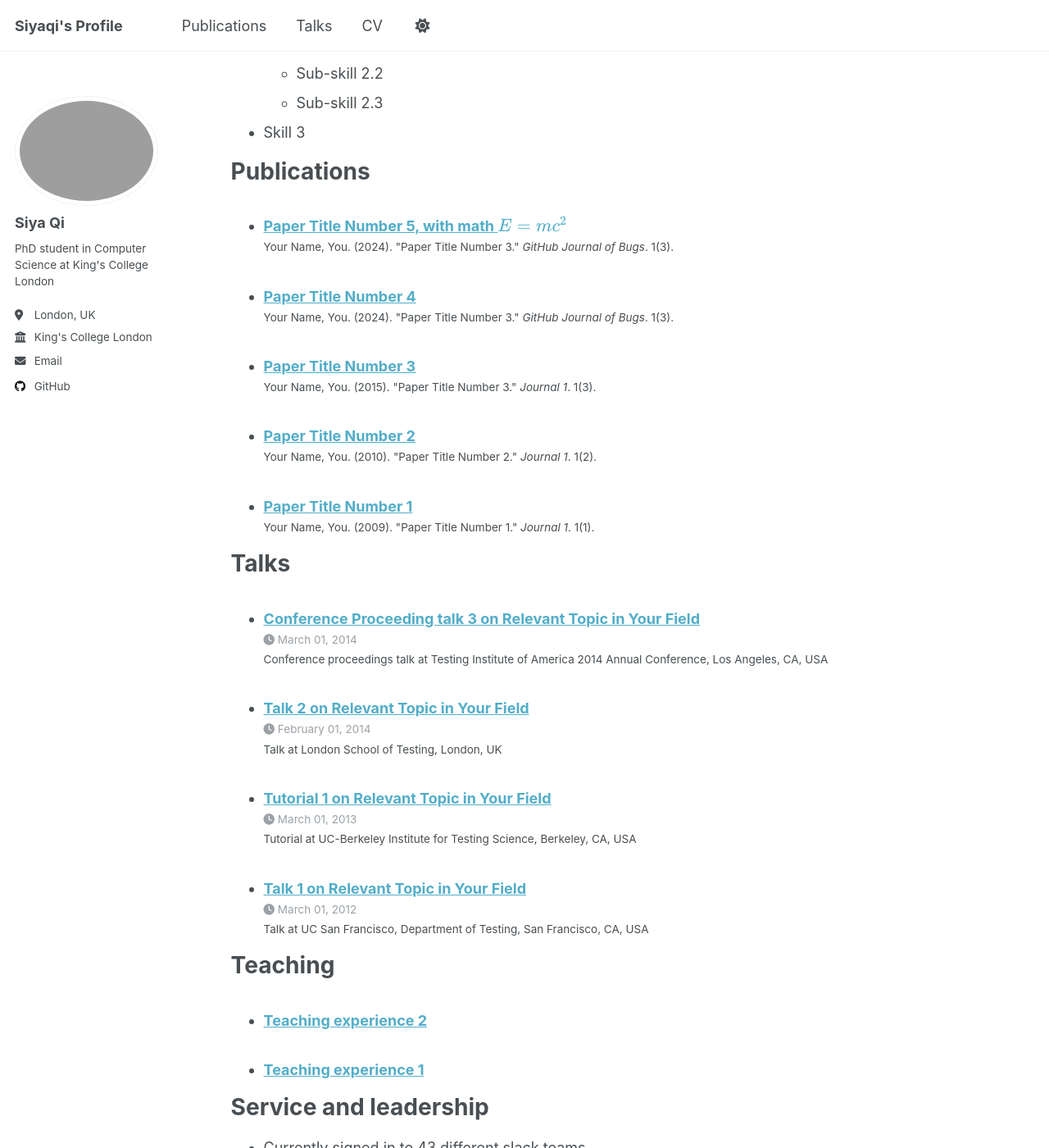
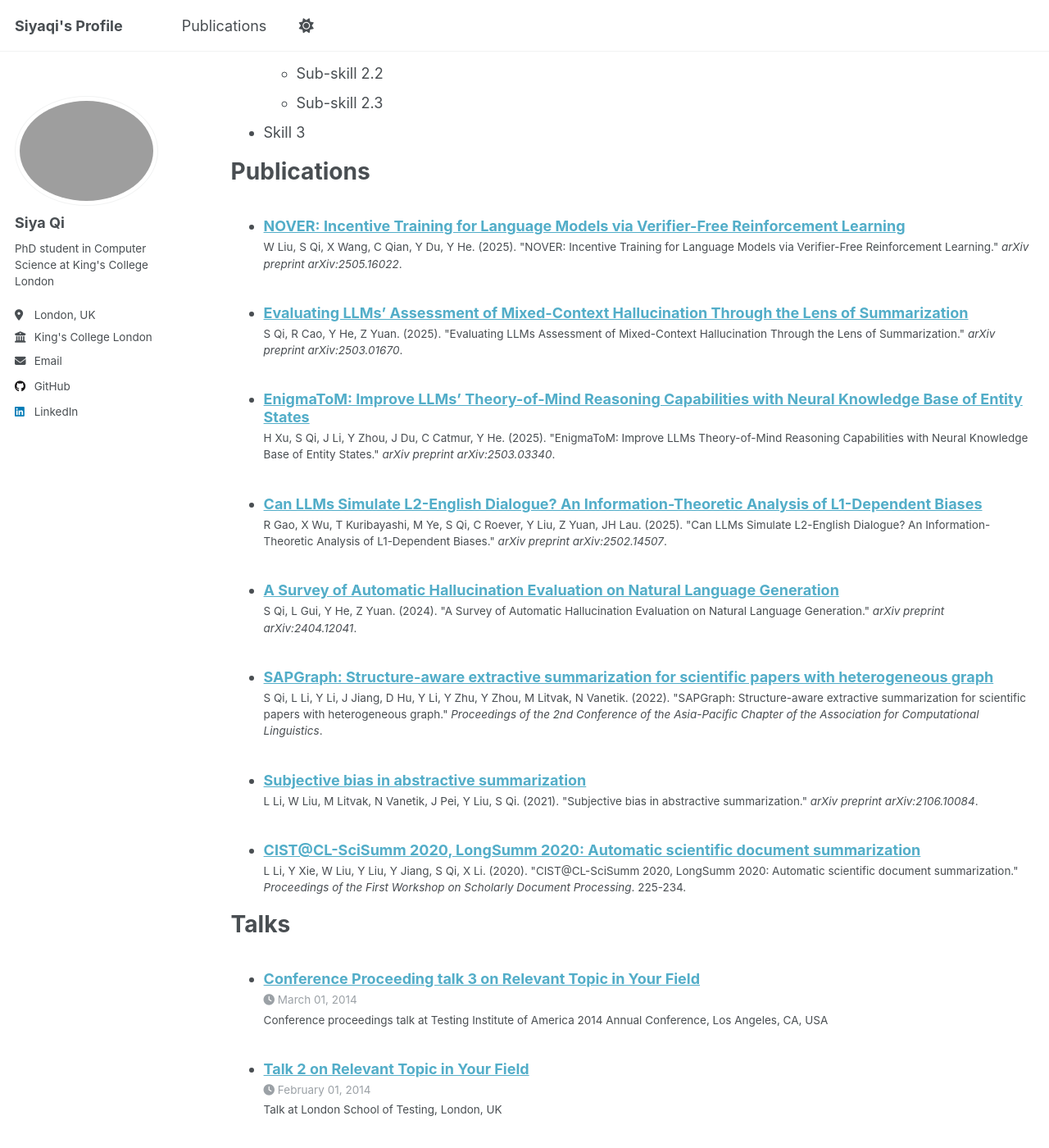
Before and after one commit to siyaqi/siyaqi.github.io, a Jekyll site: the page built from _pages/cv.md, in a window 1280 px wide and 1400 px high, scrolled down 887 px. Shown: the whole window at 82% size. Built offline with Jekyll 4.4.1, drawn with Linux system fonts in a browser that asks for light colours; a script that is not in the unit is left out.

Commit message:
update 2025-07-26-19-41

```diff
--- a/_config.yml
+++ b/_config.yml
@@ -61,7 +61,7 @@ author:
   keybase          : # Username
   instagram        : # Username
   lastfm           : # Username
-  linkedin         : # Username
+  linkedin         : "siya-qi" # Username
   mastodon         : # URL
   medium           : # URL
   pinterest        : # Username
--- a/_publications/2009-10-01-paper-title-number-1.md
+++ /dev/null
@@ -1,14 +0,0 @@
----
-title: "Paper Title Number 1"
-collection: publications
-category: manuscripts
-permalink: /publication/2009-10-01-paper-title-number-1
-excerpt: 'This paper is about the number 1. The number 2 is left for future work.'
-date: 2009-10-01
-venue: 'Journal 1'
-slidesurl: 'http://academicpages.github.io/files/slides1.pdf'
-paperurl: 'http://academicpages.github.io/files/paper1.pdf'
-bibtexurl: 'http://academicpages.github.io/files/bibtex1.bib'
-citation: 'Your Name, You. (2009). &quot;Paper Title Number 1.&quot; <i>Journal 1</i>. 1(1).'
----
-The contents above will be part of a list of publications, if the user clicks the link for the publication than the contents of section will be rendered as a full page, allowing you to provide more information about the paper for the reader. When publications are displayed as a single page, the contents of the above "citation" field will automatically be included below this section in a smaller font.
--- a/_publications/2010-10-01-paper-title-number-2.md
+++ /dev/null
@@ -1,14 +0,0 @@
----
-title: "Paper Title Number 2"
-collection: publications
-category: manuscripts
-permalink: /publication/2010-10-01-paper-title-number-2
-excerpt: 'This paper is about the number 2. The number 3 is left for future work.'
-date: 2010-10-01
-venue: 'Journal 1'
-slidesurl: 'http://academicpages.github.io/files/slides2.pdf'
-paperurl: 'http://academicpages.github.io/files/paper2.pdf'
-citation: 'Your Name, You. (2010). &quot;Paper Title Number 2.&quot; <i>Journal 1</i>. 1(2).'
----
-
-The contents above will be part of a list of publications, if the user clicks the link for the publication than the contents of section will be rendered as a full page, allowing you to provide more information about the paper for the reader. When publications are displayed as a single page, the contents of the above "citation" field will automatically be included below this section in a smaller font.
--- a/_publications/2015-10-01-paper-title-number-3.md
+++ /dev/null
@@ -1,14 +0,0 @@
----
-title: "Paper Title Number 3"
-collection: publications
-category: manuscripts
-permalink: /publication/2015-10-01-paper-title-number-3
-excerpt: 'This paper is about the number 3. The number 4 is left for future work.'
-date: 2015-10-01
-venue: 'Journal 1'
-slidesurl: 'http://academicpages.github.io/files/slides3.pdf'
-paperurl: 'http://academicpages.github.io/files/paper3.pdf'
-citation: 'Your Name, You. (2015). &quot;Paper Title Number 3.&quot; <i>Journal 1</i>. 1(3).'
----
-
-The contents above will be part of a list of publications, if the user clicks the link for the publication than the contents of section will be rendered as a full page, allowing you to provide more information about the paper for the reader. When publications are displayed as a single page, the contents of the above "citation" field will automatically be included below this section in a smaller font.
--- /dev/null
+++ b/_publications/2020-11-01-cist-cl-scisumm-2020-longsumm-2020.md
@@ -0,0 +1,15 @@
+---
+title: "CIST@CL-SciSumm 2020, LongSumm 2020: Automatic scientific document summarization"
+collection: publications
+category: conferences
+permalink: /publication/2020-11-01-cist-cl-scisumm-2020-longsumm-2020
+excerpt: 'Automatic scientific document summarization for CL-SciSumm 2020 and LongSumm 2020 shared tasks.'
+date: 2020-11-01
+venue: 'Proceedings of the First Workshop on Scholarly Document Processing'
+paperurl: 'https://aclanthology.org/2020.sdp-1.25/'
+citation: 'L Li, Y Xie, W Liu, Y Liu, Y Jiang, S Qi, X Li. (2020). &quot;CIST@CL-SciSumm 2020, LongSumm 2020: Automatic scientific document summarization.&quot; <i>Proceedings of the First Workshop on Scholarly Document Processing</i>. 225-234.'
+---
+
+This paper presents our participation in the CL-SciSumm 2020 and LongSumm 2020 shared tasks. We developed automatic scientific document summarization systems that participated in both competitions, focusing on extracting and generating summaries from scientific papers.
+
+The work addresses the challenges of automatic summarization for scientific documents, including the complexity of technical content and the need for accurate information extraction from structured academic papers.
--- /dev/null
+++ b/_publications/2021-06-01-subjective-bias-abstractive-summarization.md
@@ -0,0 +1,15 @@
+---
+title: "Subjective bias in abstractive summarization"
+collection: publications
+category: manuscripts
+permalink: /publication/2021-06-01-subjective-bias-abstractive-summarization
+excerpt: 'Investigating subjective bias in abstractive summarization and its impact on summary quality.'
+date: 2021-06-01
+venue: 'arXiv preprint'
+paperurl: 'https://arxiv.org/abs/2106.10084'
+citation: 'L Li, W Liu, M Litvak, N Vanetik, J Pei, Y Liu, S Qi. (2021). &quot;Subjective bias in abstractive summarization.&quot; <i>arXiv preprint arXiv:2106.10084</i>.'
+---
+
+This paper investigates the presence and impact of subjective bias in abstractive summarization systems. We analyze how different summarization models introduce subjective perspectives and biases when generating summaries, and propose methods to identify and mitigate these biases.
+
+The research contributes to understanding the challenges of maintaining objectivity in automatic summarization and provides insights into developing more balanced summarization systems.
--- /dev/null
+++ b/_publications/2022-11-01-sapgraph-structure-aware-extractive-summarization.md
@@ -0,0 +1,15 @@
+---
+title: "SAPGraph: Structure-aware extractive summarization for scientific papers with heterogeneous graph"
+collection: publications
+category: conferences
+permalink: /publication/2022-11-01-sapgraph-structure-aware-extractive-summarization
+excerpt: 'Structure-aware extractive summarization for scientific papers using heterogeneous graph neural networks.'
+date: 2022-11-01
+venue: 'Proceedings of the 2nd Conference of the Asia-Pacific Chapter of the Association for Computational Linguistics'
+paperurl: 'https://aclanthology.org/2022.aacl-main.6/'
+citation: 'S Qi, L Li, Y Li, J Jiang, D Hu, Y Li, Y Zhu, Y Zhou, M Litvak, N Vanetik. (2022). &quot;SAPGraph: Structure-aware extractive summarization for scientific papers with heterogeneous graph.&quot; <i>Proceedings of the 2nd Conference of the Asia-Pacific Chapter of the Association for Computational Linguistics</i>.'
+---
+
+This paper introduces SAPGraph, a novel approach for structure-aware extractive summarization of scientific papers using heterogeneous graph neural networks. The method leverages the structural information inherent in scientific documents to improve summarization quality.
+
+The work demonstrates how graph-based representations can capture the complex relationships between different sections of scientific papers, leading to more coherent and informative summaries.
--- /dev/null
+++ b/_publications/2024-04-01-survey-automatic-hallucination-evaluation.md
@@ -0,0 +1,15 @@
+---
+title: "A Survey of Automatic Hallucination Evaluation on Natural Language Generation"
+collection: publications
+category: manuscripts
+permalink: /publication/2024-04-01-survey-automatic-hallucination-evaluation
+excerpt: 'Comprehensive survey of automatic hallucination evaluation methods in natural language generation.'
+date: 2024-04-01
+venue: 'arXiv preprint'
+paperurl: 'https://arxiv.org/abs/2404.12041'
+citation: 'S Qi, L Gui, Y He, Z Yuan. (2024). &quot;A Survey of Automatic Hallucination Evaluation on Natural Language Generation.&quot; <i>arXiv preprint arXiv:2404.12041</i>.'
+---
+
+This comprehensive survey provides an overview of automatic hallucination evaluation methods in natural language generation. We review existing approaches, categorize evaluation techniques, and identify challenges and future directions in hallucination detection and evaluation.
+
+The survey covers various aspects including evaluation metrics, datasets, and methodologies for detecting and quantifying hallucination in different NLP tasks such as summarization, question answering, and text generation.
--- /dev/null
+++ b/_publications/2025-02-01-can-llms-simulate-l2-english-dialogue.md
@@ -0,0 +1,15 @@
+---
+title: "Can LLMs Simulate L2-English Dialogue? An Information-Theoretic Analysis of L1-Dependent Biases"
+collection: publications
+category: manuscripts
+permalink: /publication/2025-02-01-can-llms-simulate-l2-english-dialogue
+excerpt: 'Information-theoretic analysis of L1-dependent biases in LLM simulation of L2-English dialogue.'
+date: 2025-02-01
+venue: 'arXiv preprint'
+paperurl: 'https://arxiv.org/abs/2502.14507'
+citation: 'R Gao, X Wu, T Kuribayashi, M Ye, S Qi, C Roever, Y Liu, Z Yuan, JH Lau. (2025). &quot;Can LLMs Simulate L2-English Dialogue? An Information-Theoretic Analysis of L1-Dependent Biases.&quot; <i>arXiv preprint arXiv:2502.14507</i>.'
+---
+
+This paper investigates whether large language models can effectively simulate L2-English dialogue and analyzes L1-dependent biases using information-theoretic approaches. We examine how different first languages influence the quality and authenticity of simulated second-language conversations.
+
+The research provides insights into the challenges of cross-linguistic dialogue simulation and contributes to understanding language transfer effects in AI systems.
--- /dev/null
+++ b/_publications/2025-03-01-enigmatom-improve-llms-theory-of-mind.md
@@ -0,0 +1,15 @@
+---
+title: "EnigmaToM: Improve LLMs' Theory-of-Mind Reasoning Capabilities with Neural Knowledge Base of Entity States"
+collection: publications
+category: manuscripts
+permalink: /publication/2025-03-01-enigmatom-improve-llms-theory-of-mind
+excerpt: 'Improving LLMs theory-of-mind reasoning capabilities using neural knowledge base of entity states.'
+date: 2025-03-01
+venue: 'arXiv preprint'
+paperurl: 'https://arxiv.org/abs/2503.03340'
+citation: 'H Xu, S Qi, J Li, Y Zhou, J Du, C Catmur, Y He. (2025). &quot;EnigmaToM: Improve LLMs Theory-of-Mind Reasoning Capabilities with Neural Knowledge Base of Entity States.&quot; <i>arXiv preprint arXiv:2503.03340</i>.'
+---
+
+This paper introduces EnigmaToM, a novel approach to improve large language models' theory-of-mind reasoning capabilities through a neural knowledge base of entity states. The method enhances LLMs' ability to understand and reason about mental states and beliefs.
+
+The work addresses the challenge of developing more sophisticated reasoning capabilities in language models, particularly in understanding complex social and cognitive scenarios.
--- /dev/null
+++ b/_publications/2025-03-01-evaluating-llms-assessment-mixed-context-hallucination.md
@@ -0,0 +1,15 @@
+---
+title: "Evaluating LLMs' Assessment of Mixed-Context Hallucination Through the Lens of Summarization"
+collection: publications
+category: manuscripts
+permalink: /publication/2025-03-01-evaluating-llms-assessment-mixed-context-hallucination
+excerpt: 'Evaluation of LLMs assessment capabilities for mixed-context hallucination in summarization tasks.'
+date: 2025-03-01
+venue: 'arXiv preprint'
+paperurl: 'https://arxiv.org/abs/2503.01670'
+citation: 'S Qi, R Cao, Y He, Z Yuan. (2025). &quot;Evaluating LLMs Assessment of Mixed-Context Hallucination Through the Lens of Summarization.&quot; <i>arXiv preprint arXiv:2503.01670</i>.'
+---
+
+This paper evaluates large language models' ability to assess mixed-context hallucination through summarization tasks. We analyze how LLMs perform in detecting and evaluating hallucination when presented with mixed or conflicting information contexts.
+
+The research contributes to understanding LLMs' self-assessment capabilities and their limitations in detecting their own hallucination patterns.
--- /dev/null
+++ b/_publications/2025-05-01-nover-incentive-training-language-models.md
@@ -0,0 +1,15 @@
+---
+title: "NOVER: Incentive Training for Language Models via Verifier-Free Reinforcement Learning"
+collection: publications
+category: manuscripts
+permalink: /publication/2025-05-01-nover-incentive-training-language-models
+excerpt: 'Incentive training for language models using verifier-free reinforcement learning approach.'
+date: 2025-05-01
+venue: 'arXiv preprint'
+paperurl: 'https://arxiv.org/abs/2505.16022'
+citation: 'W Liu, S Qi, X Wang, C Qian, Y Du, Y He. (2025). &quot;NOVER: Incentive Training for Language Models via Verifier-Free Reinforcement Learning.&quot; <i>arXiv preprint arXiv:2505.16022</i>.'
+---
+
+This paper introduces NOVER, a novel approach for incentive training of language models using verifier-free reinforcement learning. The method eliminates the need for external verifiers while maintaining effective training signals for improving model performance.
+
+The work addresses the challenge of training language models with reinforcement learning without requiring expensive or complex verification mechanisms.
--- a/_publications/2025-06-08-paper-title-number-5.md
+++ /dev/null
@@ -1,13 +0,0 @@
----
-title: "Paper Title Number 5, with math $$E=mc^2$$"
-collection: publications
-category: conferences
-permalink: /publication/2024-02-17-paper-title-number-4
-excerpt: 'This paper is about a famous math equation, $$E=mc^2$$'
-date: 2024-02-17
-venue: 'GitHub Journal of Bugs'
-paperurl: 'http://academicpages.github.io/files/paper3.pdf'
-citation: 'Your Name, You. (2024). &quot;Paper Title Number 3.&quot; <i>GitHub Journal of Bugs</i>. 1(3).'
----
-
-Using [MathJax](https://www.mathjax.org/) in the description is supported - $$E=mc^2$$ - however, the use must be mindful that the default delimiters are `$$...$$` and `\\[...\\]` which differs from the `$...$` that is typically expected.
```
Also changed, not shown: _data/navigation.yml (+4 -4 lines), _pages/about.md (+15 -14 lines), _publications/2024-02-17-paper-title-number-4.md (deleted, +0 -13 lines).
